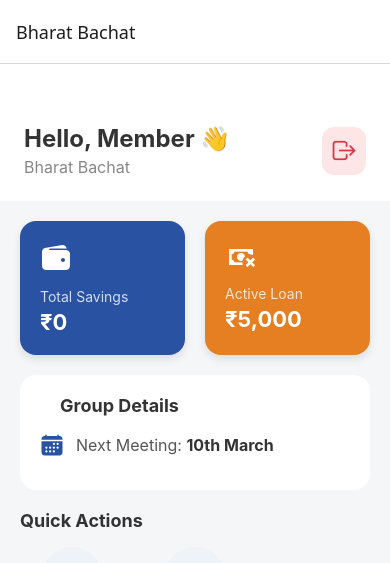
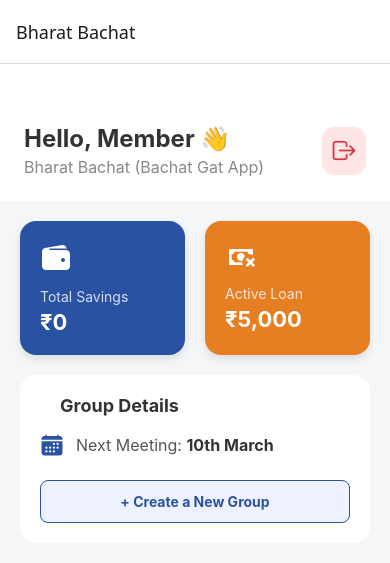
Before and after one commit to e-learning-sarvashikshan-tech/BHARAT-BACHAT_GAT, a React Native app in the folder bharat-expo/: screen /Dashboard in a window 390 px wide. Shown: the top 563 px of the page. Built offline with nearby package versions, Linux system fonts and the light colour scheme; no server answers.

Commit message:
feat(ui): updated dashboard with create group button and cleaned imports

```diff
--- a/bharat-expo/src/screens/DashboardScreen.js
+++ b/bharat-expo/src/screens/DashboardScreen.js
@@ -1,5 +1,12 @@
 import React, { useState, useCallback } from 'react';
-import { View, Text, StyleSheet, TouchableOpacity, ScrollView, ActivityIndicator } from 'react-native';
+import {
+  View,
+  Text,
+  StyleSheet,
+  TouchableOpacity,
+  ScrollView,
+  ActivityIndicator
+} from 'react-native';
 import * as SecureStore from 'expo-secure-store';
 import { Ionicons, MaterialCommunityIcons } from '@expo/vector-icons';
 import { useFocusEffect } from '@react-navigation/native';
@@ -8,7 +15,7 @@
 const DashboardScreen = ({ navigation }) => {
   const [userData, setUserData] = useState(null);
   const [totalSavings, setTotalSavings] = useState(0);
-const [recentTransactions, setRecentTransactions] = useState([]); // NEW: Memory for the list
+  const [recentTransactions, setRecentTransactions] = useState([]);
   const [loading, setLoading] = useState(true);
 
   useFocusEffect(
@@ -27,7 +34,6 @@
           });
 
           setTotalSavings(statsResponse.data.total_savings);
-      // NEW: Save the transactions we got from Laravel
           setRecentTransactions(statsResponse.data.recent_transactions || []);
 
         } catch (error) {
@@ -50,7 +56,7 @@
     return (
       <View style={[styles.container, { justifyContent: 'center', alignItems: 'center' }]}>
         <ActivityIndicator size="large" color="#2952a3" />
-<Text style={{marginTop: 10, color: '#888'}}>Loading your account...</Text>
+        <Text style={{ marginTop: 10, color: '#888' }}>Loading your account...</Text>
       </View>
     );
   }
@@ -61,7 +67,7 @@
       <View style={styles.header}>
         <View>
           <Text style={styles.greeting}>Hello, {userData?.name || "Member"} 👋</Text>
-<Text style={styles.groupName}>Bharat Bachat</Text>
+          <Text style={styles.groupName}>Bharat Bachat (Bachat Gat App)</Text>
         </View>
         <TouchableOpacity onPress={handleLogout} style={styles.logoutButton}>
           <Ionicons name="log-out-outline" size={28} color="#dc3545" />
@@ -90,6 +96,14 @@
           <Ionicons name="calendar" size={24} color="#2952a3" />
           <Text style={styles.infoText}>Next Meeting: <Text style={styles.boldText}>10th March</Text></Text>
         </View>
+
+        {/* ADDED: The Create Group Button here! */}
+        <TouchableOpacity
+          style={styles.createGroupButton}
+          onPress={() => navigation.navigate('CreateGroup')}
+        >
+          <Text style={styles.createGroupButtonText}>+ Create a New Group</Text>
+        </TouchableOpacity>
       </View>
 
       {/* Quick Actions */}
@@ -115,7 +129,7 @@
         <View style={styles.actionButton} />
       </View>
 
-  {/* NEW: Recent Transactions Section */}
+      {/* Recent Transactions Section */}
       <Text style={styles.sectionTitle}>Recent Transactions</Text>
       <View style={styles.transactionsContainer}>
         {recentTransactions.length > 0 ? (
@@ -138,7 +152,6 @@
         )}
       </View>
 
-  {/* Adds a little space at the very bottom so we can scroll smoothly */}
       <View style={{ height: 40 }} />
     </ScrollView>
   );
@@ -161,12 +174,15 @@
   infoRow: { flexDirection: 'row', alignItems: 'center', marginBottom: 12 },
   infoText: { fontSize: 16, color: '#555', marginLeft: 12 },
   boldText: { fontWeight: 'bold', color: '#333' },
+
+  // NEW STYLES FOR CREATE GROUP BUTTON
+  createGroupButton: { backgroundColor: '#eef2ff', padding: 12, borderRadius: 8, alignItems: 'center', marginTop: 10, borderWidth: 1, borderColor: '#2952a3' },
+  createGroupButtonText: { color: '#2952a3', fontWeight: 'bold', fontSize: 14 },
+
   actionGrid: { flexDirection: 'row', justifyContent: 'space-around', paddingHorizontal: 10, paddingBottom: 20 },
   actionButton: { alignItems: 'center', flex: 1 },
   iconCircle: { backgroundColor: '#eef2f9', padding: 15, borderRadius: 50, marginBottom: 8 },
   actionText: { fontSize: 14, color: '#555', fontWeight: '500' },
-
-// NEW STYLES FOR TRANSACTIONS
   transactionsContainer: { backgroundColor: '#fff', marginHorizontal: 20, borderRadius: 16, padding: 10 },
   transactionItem: { flexDirection: 'row', alignItems: 'center', paddingVertical: 12, paddingHorizontal: 10, borderBottomWidth: 1, borderBottomColor: '#f0f0f0' },
   transactionIcon: { marginRight: 15 },
```
Lines whose indentation alone changed are shown as unchanged.
